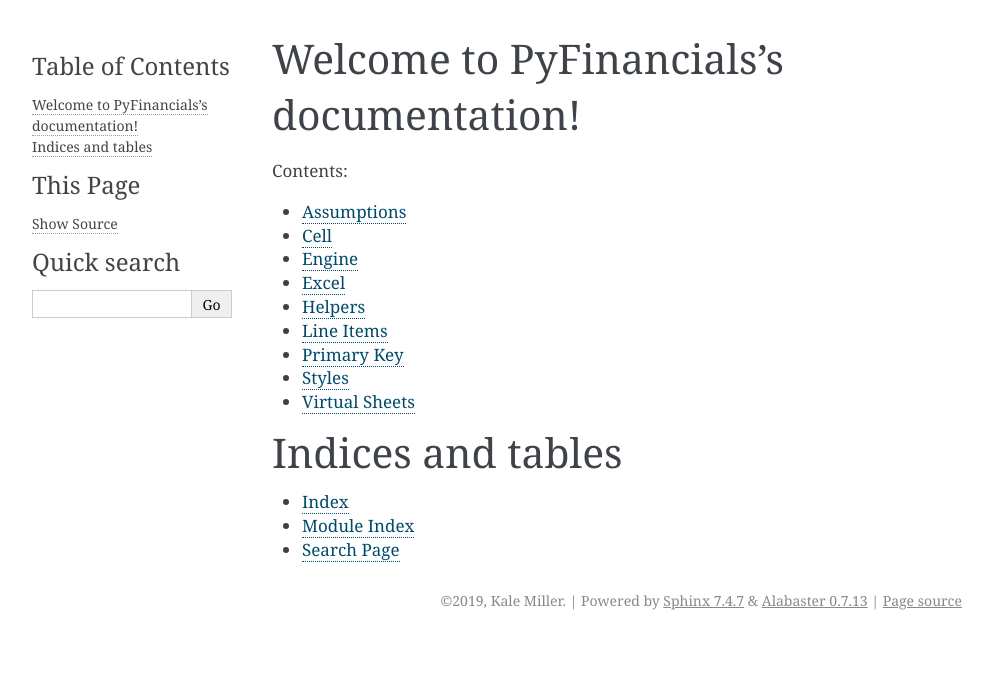
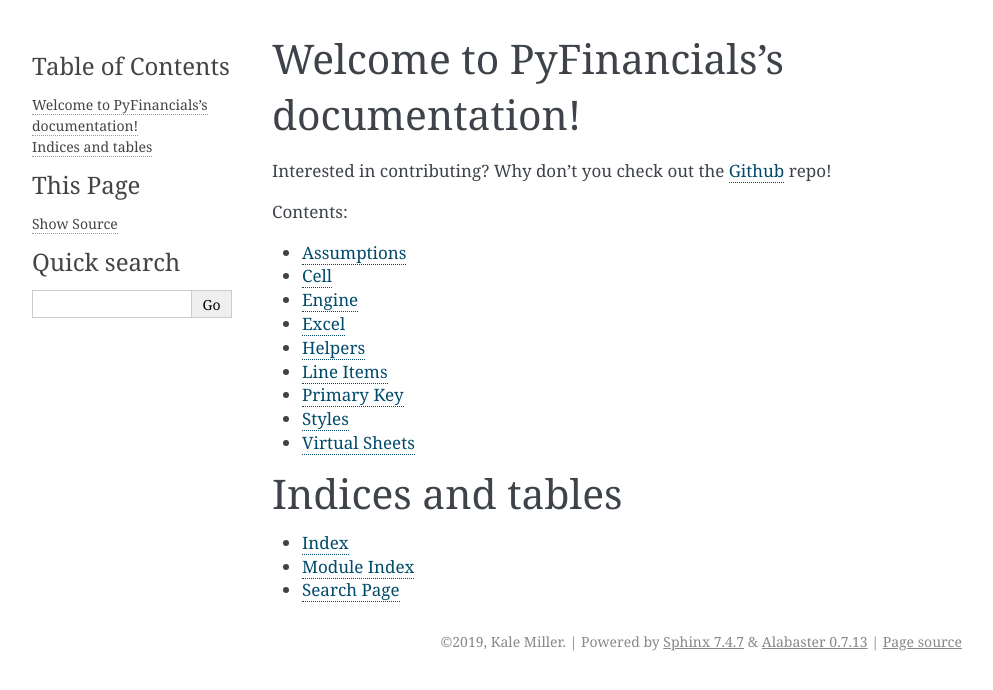
Before and after one commit to kmiller96/PyFinancials, a Sphinx documentation site: the page built from docs/source/index.rst, in a window 1280 px wide. Shown: the top 690 px of the page, without its empty margins (148-1141 px from the left). Built offline with Sphinx 7.4.7, drawn with Linux system fonts in a browser that asks for light colours.

Commit message:
Added Github link in documentation

```diff
--- a/docs/source/index.rst
+++ b/docs/source/index.rst
@@ -1,5 +1,9 @@
 Welcome to PyFinancials's documentation!
 ========================================
+
+Interested in contributing? Why don't you check out the Github_ repo!
+
+.. _Github: https://github.com/kmiller96/PyFinancials
 
 .. toctree::
    :maxdepth: 2
```
